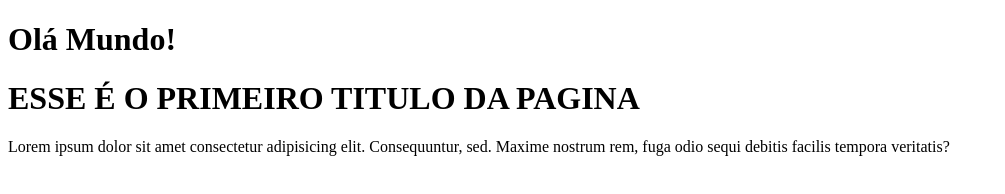
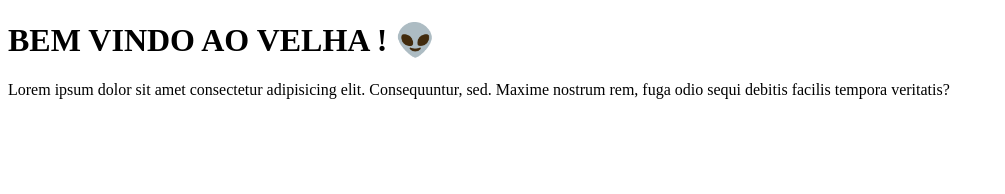
Before and after one commit to Pedrolopesh/velha-game, a plain HTML site: page index.html in a window 1280 px wide. Shown: the whole page, without its empty margins (0-1005 px from the left). Drawn offline with Linux system fonts and the light colour scheme.

Commit message:
Adicionado linha de recepção

```diff
--- a/index.html
+++ b/index.html
@@ -7,10 +7,9 @@
     <title>velha-game</title>
 </head>
 <body>
-    <h1>Olá Mundo!</h1>
 
     <div>
-        <h1>ESSE É O PRIMEIRO TITULO DA PAGINA</h1>
+        <h1>BEM VINDO AO VELHA ! &#x1F47D</h1>
         <p> Lorem ipsum dolor sit amet consectetur adipisicing elit. Consequuntur, sed. Maxime nostrum rem, fuga odio sequi debitis facilis tempora veritatis? </p>
     </div>
 
```
